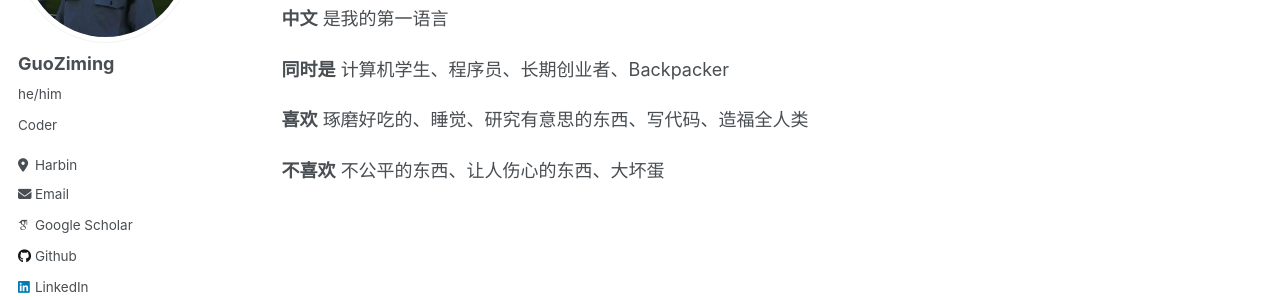
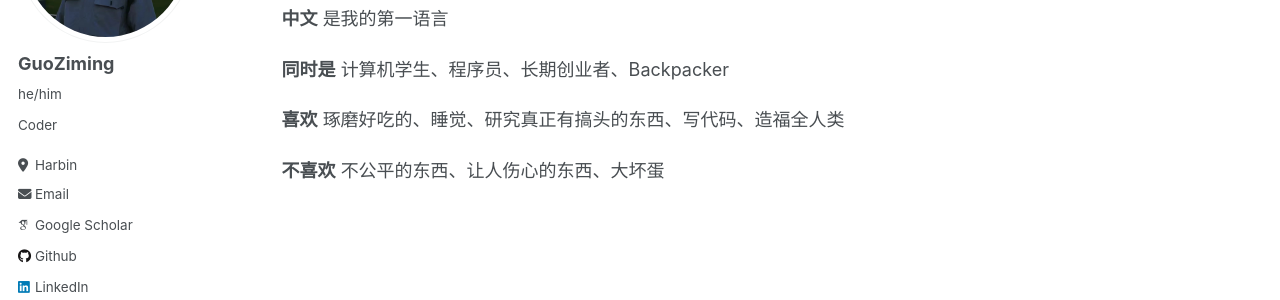
Before and after one commit to mcxiaoxiao/mcxiaoxiao.github.io, a Jekyll site: the page built from _pages/about.md, in a window 1280 px wide. Shown: the part 241-541 px from the top of the page. Built offline with Jekyll 4.4.1, drawn with Linux system fonts in a browser that asks for light colours; some web fonts are replaced.

Commit message:
Update about.md

```diff
--- a/_pages/about.md
+++ b/_pages/about.md
@@ -16,6 +16,6 @@ redirect_from:
 
 **同时是** 计算机学生、程序员、长期创业者、Backpacker
 
-**喜欢** 琢磨好吃的、睡觉、研究有意思的东西、写代码、造福全人类
+**喜欢** 琢磨好吃的、睡觉、研究真正有搞头的东西、写代码、造福全人类
 
 **不喜欢** 不公平的东西、让人伤心的东西、大坏蛋
```
